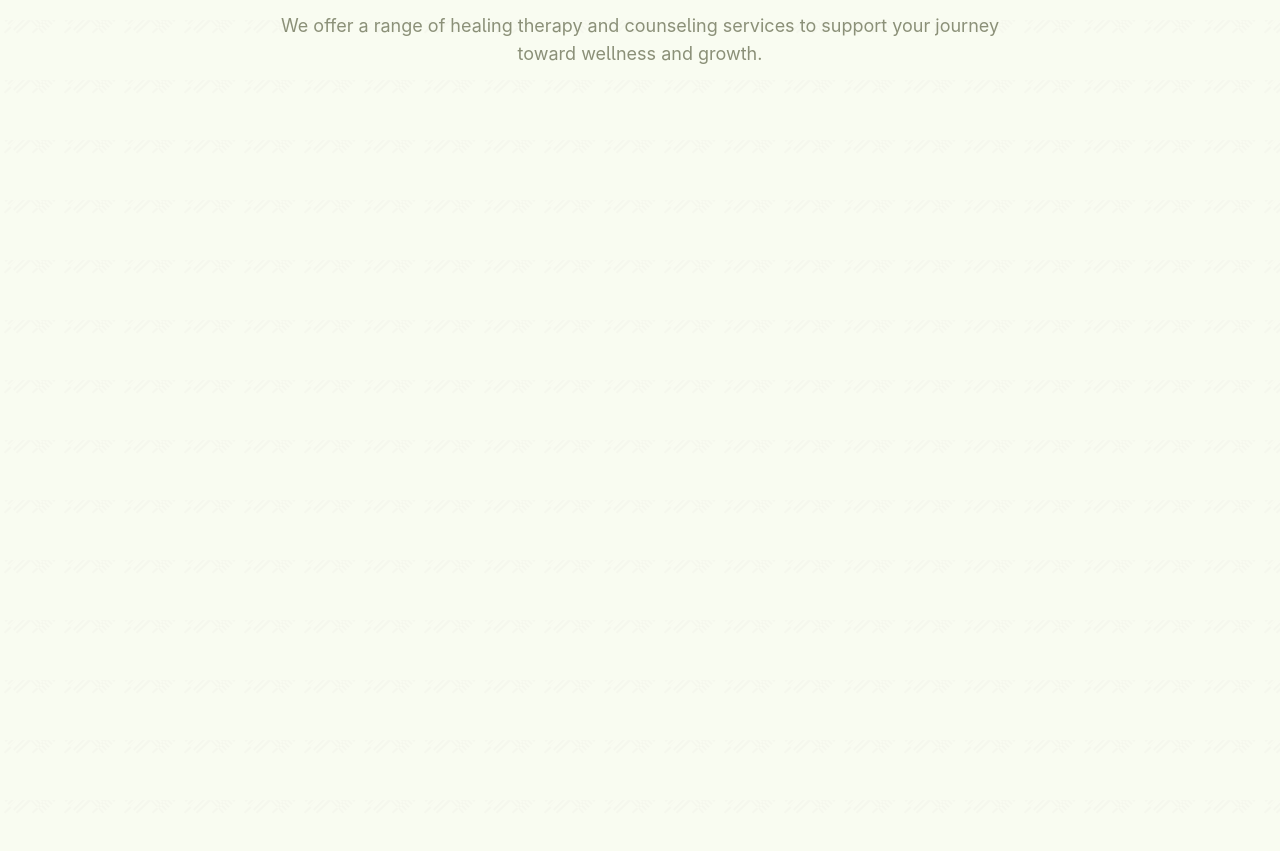
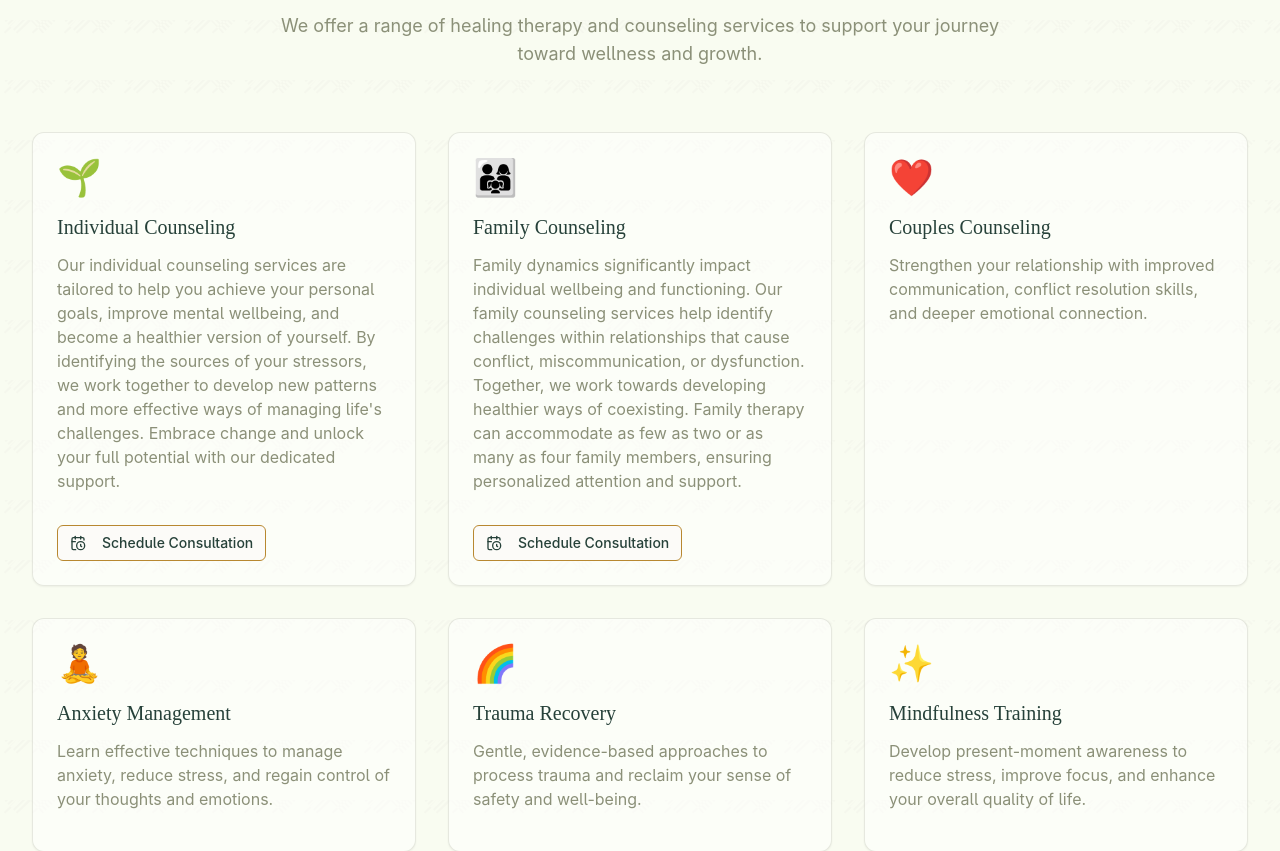
Before and after one commit to SpaceGangUno/peace-web-gift, a React (Vite) app: page / in a window 1280 px wide. Shown: the part 940-1791 px from the top of the page. Built offline with nearby package versions, Linux system fonts and the light colour scheme; a web font is replaced by a local one.

Commit message:
Fix: Render services content
Render the services content on the page.

```diff
--- a/src/components/Services.tsx
+++ b/src/components/Services.tsx
@@ -7,8 +7,14 @@ import { Link } from "react-router-dom";
 const services = [
   {
     title: "Individual Counseling",
-    description: "Our individual counseling services are tailored to help you achieve your personal goals, improve mental wellbeing, and become a healthier version of yourself. By identifying the sources of your stressors, we work together to develop new patterns and more effective ways of managing life's challenges.",
+    description: "Our individual counseling services are tailored to help you achieve your personal goals, improve mental wellbeing, and become a healthier version of yourself. By identifying the sources of your stressors, we work together to develop new patterns and more effective ways of managing life's challenges. Embrace change and unlock your full potential with our dedicated support.",
     icon: "🌱",
+    showConsultButton: true
+  },
+  {
+    title: "Family Counseling",
+    description: "Family dynamics significantly impact individual wellbeing and functioning. Our family counseling services help identify challenges within relationships that cause conflict, miscommunication, or dysfunction. Together, we work towards developing healthier ways of coexisting. Family therapy can accommodate as few as two or as many as four family members, ensuring personalized attention and support.",
+    icon: "👨‍👩‍👧",
     showConsultButton: true
   },
   {
@@ -16,12 +22,6 @@ const services = [
     description: "Strengthen your relationship with improved communication, conflict resolution skills, and deeper emotional connection.",
     icon: "❤️",
     showConsultButton: false
-  },
-  {
-    title: "Family Counseling",
-    description: "Family dynamics significantly impact individual wellbeing and functioning. Our family counseling services help identify challenges within relationships that cause conflict, miscommunication, or dysfunction. Together, we work towards developing healthier ways of coexisting. Family therapy can accommodate as few as two or as many as four family members.",
-    icon: "👨‍👩‍👧",
-    showConsultButton: true
   },
   {
     title: "Anxiety Management",
@@ -61,15 +61,9 @@ const Services = () => {
           {services.map((service, index) => (
             <div
               key={index}
-              className="group"
+              className="group animate-fade-in"
               style={{
-                animationDelay: `${index * 0.15}s`,
-                opacity: 0
-              }}
-              onLoad={(e) => {
-                const target = e.currentTarget;
-                target.style.opacity = "0";
-                target.style.animation = "fade-in 0.5s ease-out forwards";
+                animationDelay: `${index * 0.15}s`
               }}
             >
               <Card className="h-full p-6 border-wasabi/20 hover:border-gold transition-all duration-300 hover:shadow-md bg-white/50 backdrop-blur-sm rounded-xl flex flex-col">
@@ -98,9 +92,9 @@ const Services = () => {
         </div>
 
         <div className="mt-12 text-center">
-          <a href="#contact" className="btn-primary rounded-full">
+          <Link to="/schedule" className="btn-primary rounded-full">
             Book Your Session
-          </a>
+          </Link>
         </div>
       </div>
     </section>
```
